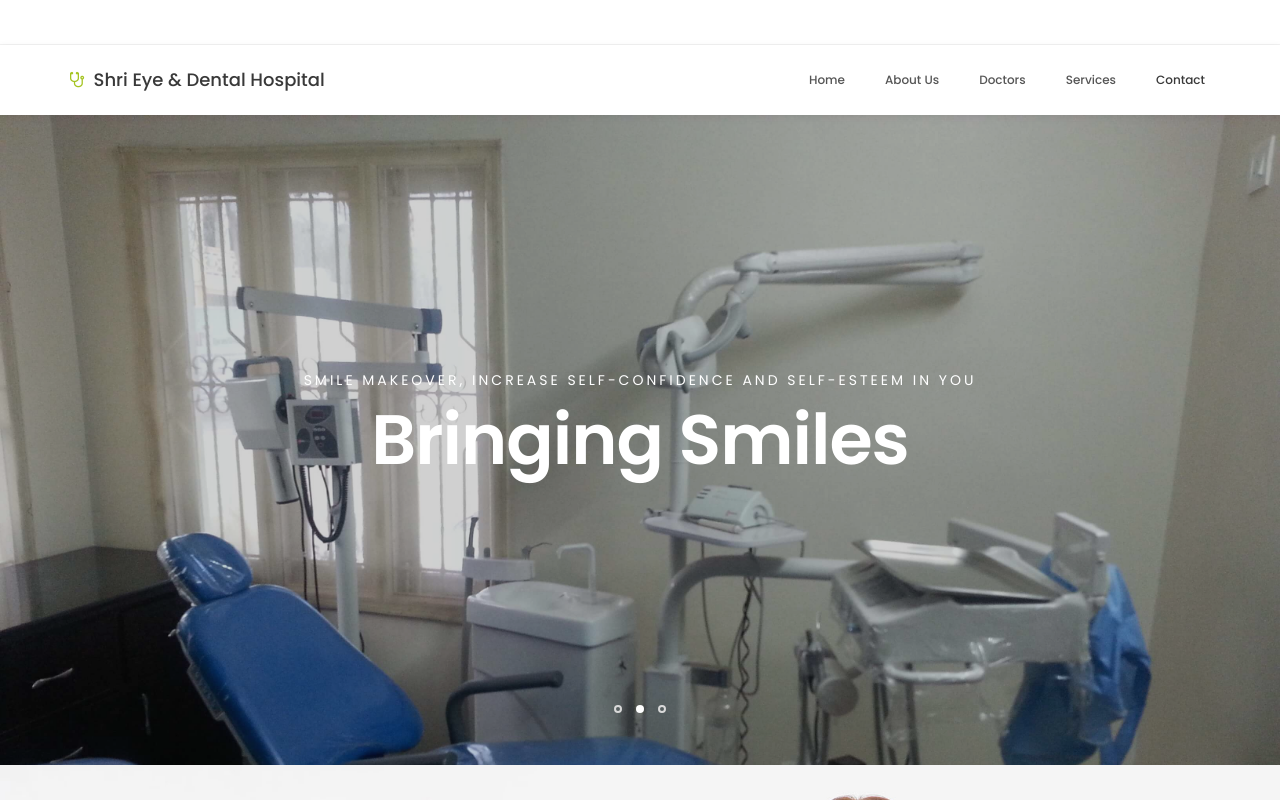
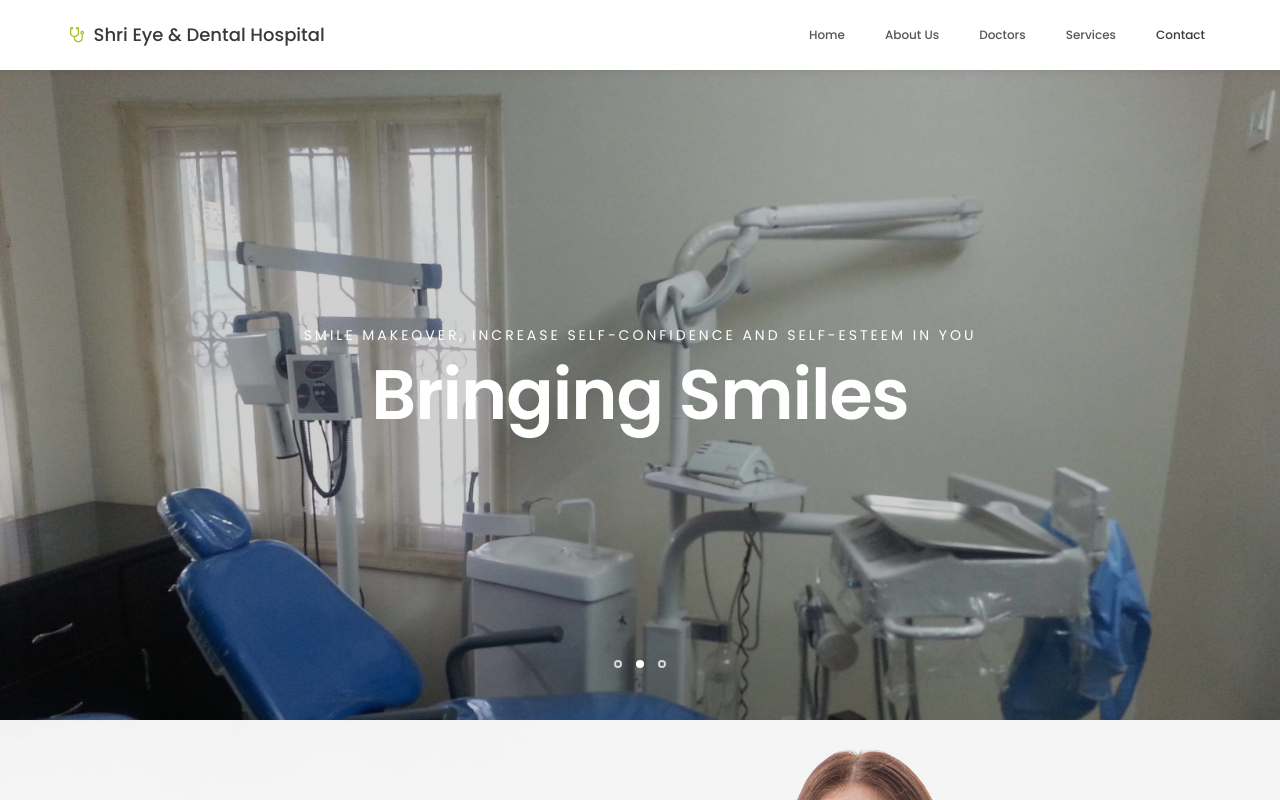
Before and after one commit to rahulbussa/srieye, a plain HTML site: page index.html in a window 1280 px wide. Shown: the top 800 px of the page. Drawn offline with Linux system fonts and the light colour scheme.

Commit message:
remove header

```diff
--- a/index.html
+++ b/index.html
@@ -33,8 +33,8 @@
 
 
      <!-- HEADER -->
-     <header>
-          <!--div class="container">
+     <!--header>
+          <div class="container">
                <div class="row">
 
                     <div class="col-md-4 col-sm-5">
@@ -48,8 +48,8 @@
                     </div>
 
                </div>
-          </div-->
-     </header>
+          </div>
+     </header-->
 
 
      <!-- MENU -->
```
